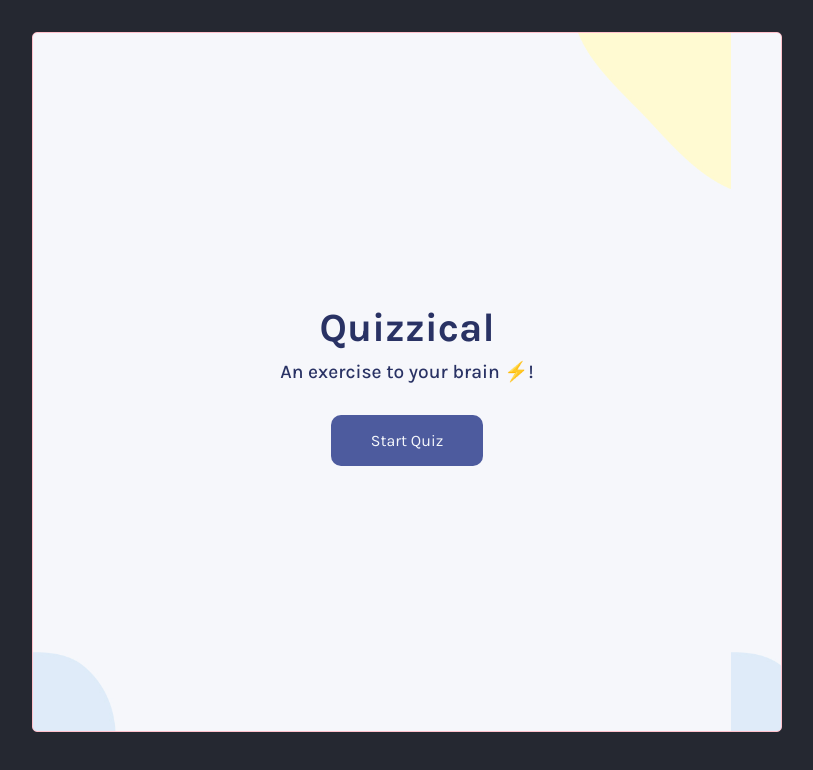
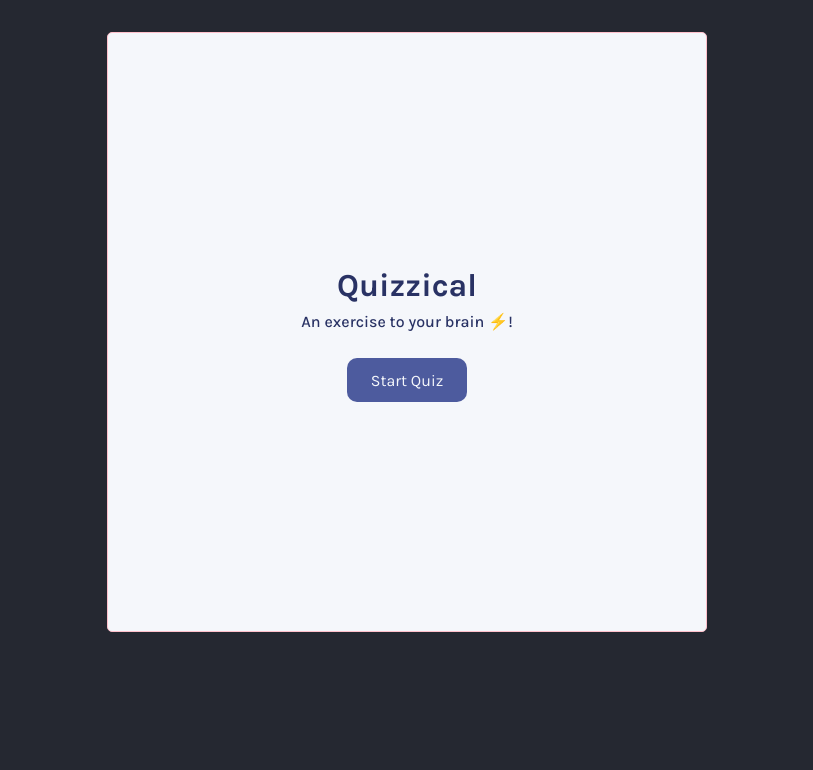
Before and after one commit to aditiintechk/quizzical, a React (Vite) app: page / in a window 1280 px wide. Shown: the top 770 px of the page, without its empty margins (233-1046 px from the left). Built offline with nearby package versions, Linux system fonts and the light colour scheme.

Commit message:
update quiz page styles

```diff
--- a/src/App.css
+++ b/src/App.css
@@ -1,13 +1,11 @@
 #root {
-	max-width: 700px;
+	max-width: 550px;
 	margin: 0 auto;
 	text-align: center;
 	margin-top: 2rem;
 	padding: 1.5em;
 	border-radius: 5px;
-	background-image: url('../src/assets/background-img.jpg');
-	background-position: cover;
-	background-size: contain;
+	background: #f5f7fb;
 	font-family: 'Karla', sans-serif;
 	color: #293264;
 	display: flex;
@@ -23,18 +21,18 @@ h2 {
 }
 
 h1 {
-	font-size: 2.5rem;
+	font-size: 2rem;
 }
 
 h2 {
-	font-size: 1.2rem;
+	font-size: 1rem;
 	font-weight: 500;
 	margin-bottom: 1.5em;
 }
 
 .main {
 	width: 100%;
-	min-height: 650px;
+	min-height: 550px;
 	display: grid;
 	place-items: center;
 	align-content: center;
@@ -46,7 +44,7 @@ h2 {
 	color: #f5f7fb;
 	border: none;
 	border-radius: 10px;
-	padding: 1em 2.5em;
+	padding: 0.8em 1.5em;
 	outline: none;
 	font-family: inherit;
 	font-size: 1rem;
@@ -62,12 +60,12 @@ h2 {
 .quiz-question {
 	font-weight: 600;
 	border-bottom: 1px solid #c5cbec;
-	padding-bottom: 1em;
+	padding-bottom: 0.5em;
 }
 
 .question {
-	font-size: 1.2rem;
-	margin: 0.8em;
+	font-size: 0.875rem;
+	margin: 0.5em;
 }
 
 .multiple-choice {
@@ -81,12 +79,13 @@ input[type='radio'] {
 
 .multiple-choice label {
 	display: inline-block;
-	padding: 0.1em 1.4em;
+	padding: 0 1em;
 	margin: 0.5em 0.5em;
 	border: 1px solid #4d5b9e;
 	border-radius: 10px;
 	color: #293264;
 	cursor: pointer;
+	font-size: 0.875rem;
 }
 
 /* D6DBF5, 293264*/
@@ -100,4 +99,5 @@ input[type='radio'] {
 
 .check-btn {
 	margin-top: 1.5em;
+	font-size: 0.875rem;
 }
--- a/src/index.css
+++ b/src/index.css
@@ -2,6 +2,6 @@
 	font-family: Inter, system-ui, Avenir, Helvetica, Arial, sans-serif;
 	line-height: 1.5;
 	font-weight: 400;
-
+	color-scheme: dark light;
 	background-color: #252831;
 }
```
Also changed, not shown: src/components/Quiz.jsx (+0 -41 lines).
